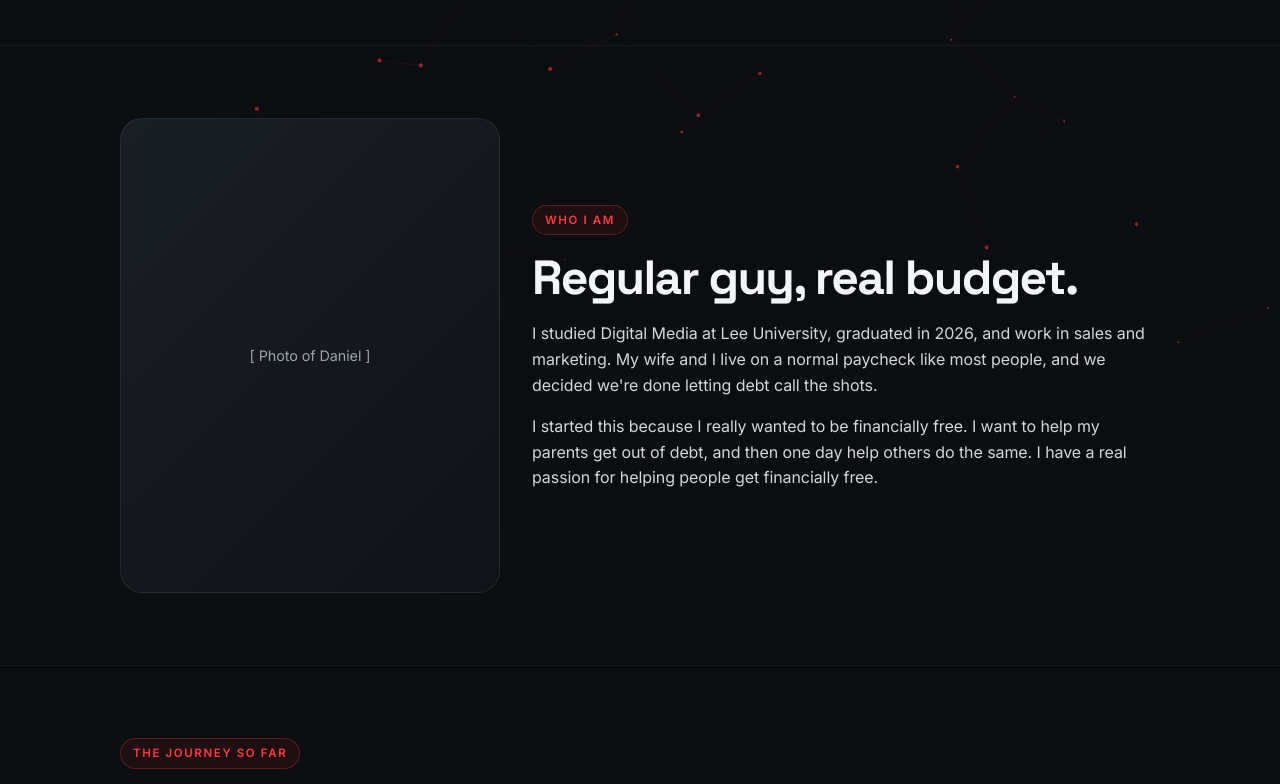
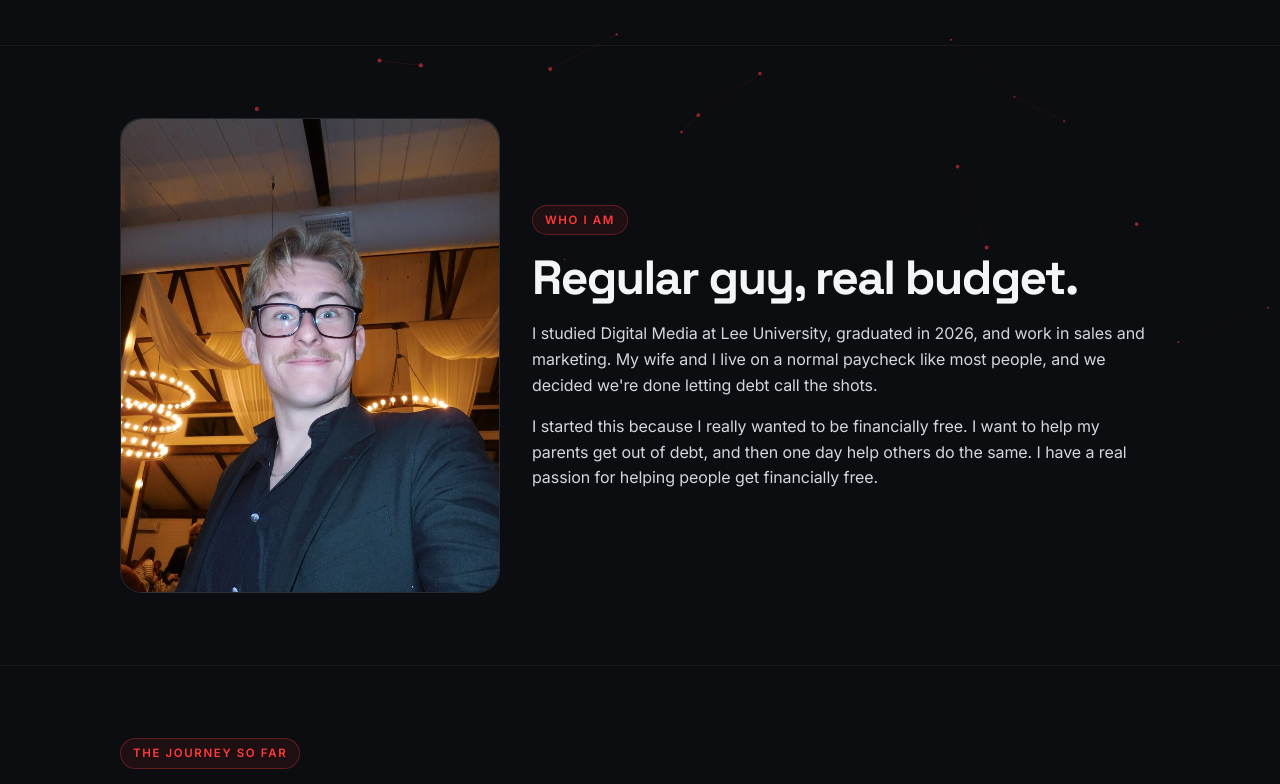
Before and after one commit to 22dmotter/daniel-motter-site, a plain HTML site: page about.html in a window 1280 px wide. Shown: the part 453-1237 px from the top of the page. Drawn offline with Linux system fonts and the light colour scheme.

Commit message:
Add Daniel's photo

```diff
--- a/about.html
+++ b/about.html
@@ -15,6 +15,8 @@
 <meta property="og:title" content="About Daniel Motter | Faith-Based Debt Payoff Journey">
 <meta property="og:description" content="Meet Daniel Motter, a Lee University grad paying off $49,113 of debt on YouTube. Real payoff numbers, biblical stewardship (Romans 13:8), and help getting out of debt.">
 <meta property="og:url" content="https://danielmottersite.netlify.app/about.html">
+<meta property="og:image" content="https://danielmottersite.netlify.app/daniel-motter.jpg">
+<meta name="twitter:image" content="https://danielmottersite.netlify.app/daniel-motter.jpg">
 <meta name="twitter:card" content="summary_large_image">
 <meta name="twitter:title" content="About Daniel Motter | Faith-Based Debt Payoff Journey">
 <meta name="twitter:description" content="Meet Daniel Motter, a Lee University grad paying off $49,113 of debt on YouTube. Real payoff numbers, biblical stewardship (Romans 13:8), and help getting out of debt.">
@@ -159,7 +161,7 @@ nav ul a.active{color:var(--accent)}
 </div></header>
 
 <section><div class="wrap about">
- <div class="portrait"><span role="img" aria-label="Photo of Daniel Motter">[ Photo of Daniel ]</span></div>
+ <div class="portrait" style="padding:0;overflow:hidden"><img src="daniel-motter.jpg" alt="Daniel Motter, Christian debt-free YouTuber" width="750" height="1000" loading="lazy" style="width:100%;height:100%;object-fit:cover;border-radius:22px;display:block"></div>
  <div class="prose">
   <span class="eyebrow">Who I am</span>
   <h2 style="font-size:clamp(2rem,6vw,3rem);margin-bottom:18px">Regular guy, real budget.</h2>
```
Also changed, not shown: channel.html (+2 -0 lines), get-out-of-debt.html (+2 -0 lines), index.html (+3 -1 lines), daniel-motter.jpg (added).
